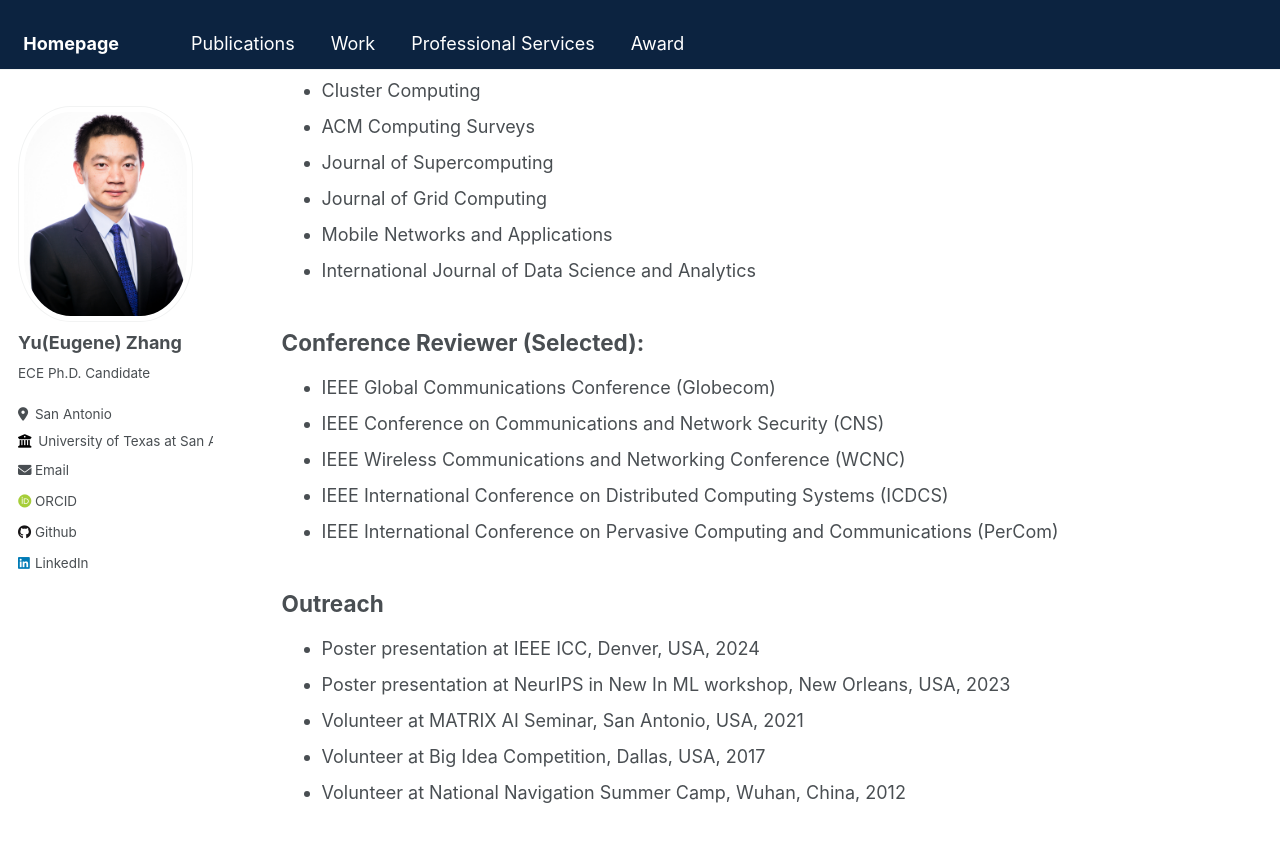
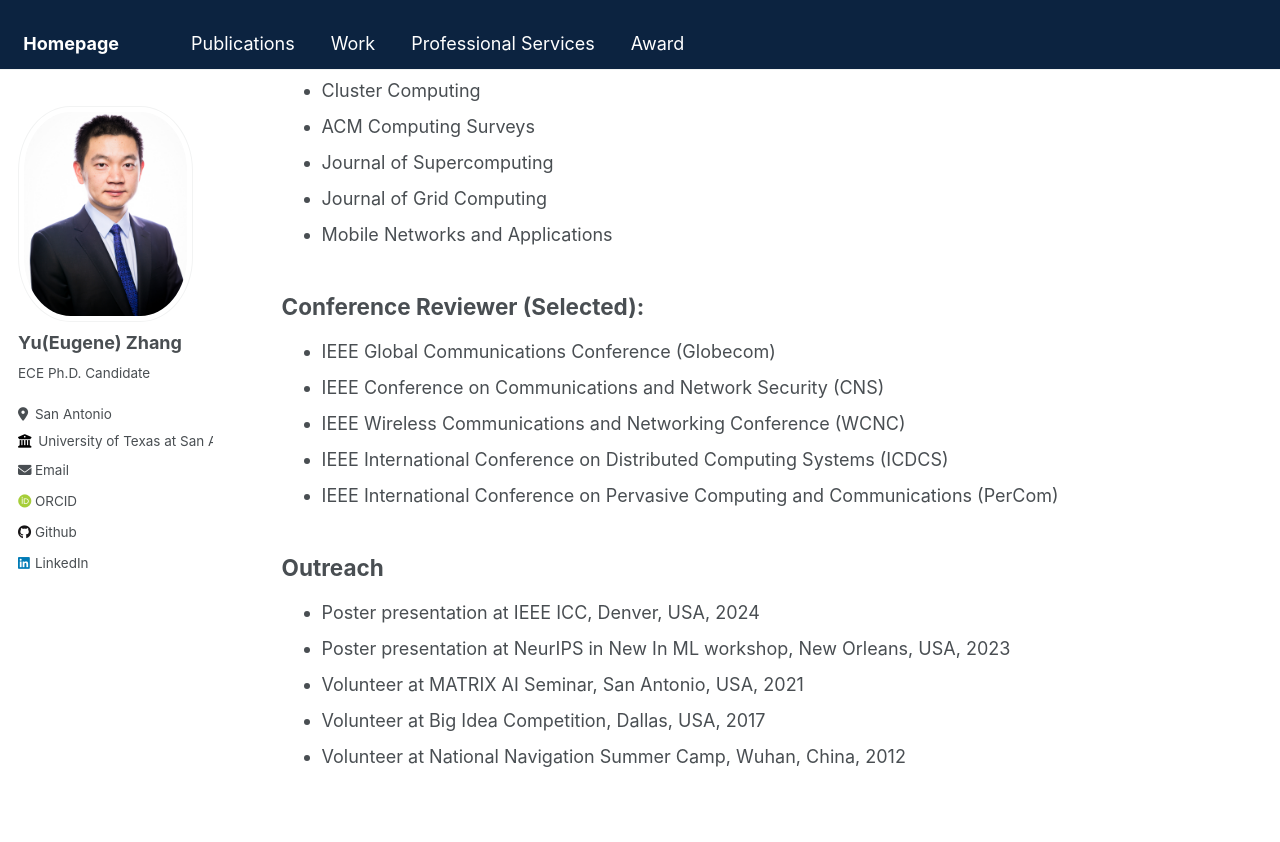
Before and after one commit to Yu-Zhang-Eugene/yu-zhang-eugene.github.io, a Jekyll site: the page built from _pages/professional-services.md, in a window 1280 px wide and 900 px high, scrolled down 714 px. Shown: the top 842 px of the window. Built offline with Jekyll 4.4.1, drawn with Linux system fonts in a browser that asks for light colours; some web fonts are replaced.

Commit message:
Update professional-services.md

```diff
--- a/_pages/professional-services.md
+++ b/_pages/professional-services.md
@@ -27,7 +27,6 @@ Journal Reviewer (Selected):
 - Journal of Supercomputing
 - Journal of Grid Computing
 - Mobile Networks and Applications
-- International Journal of Data Science and Analytics
 
 
 Conference Reviewer (Selected):
```
